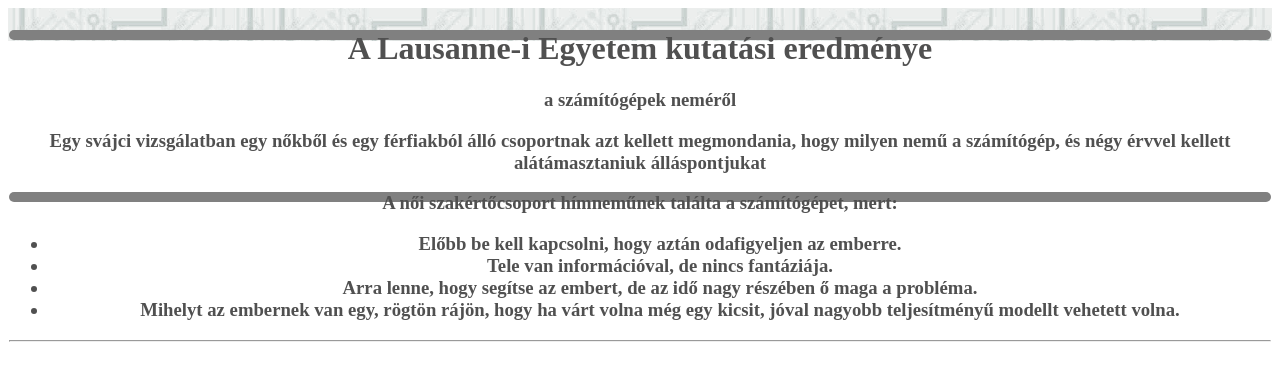
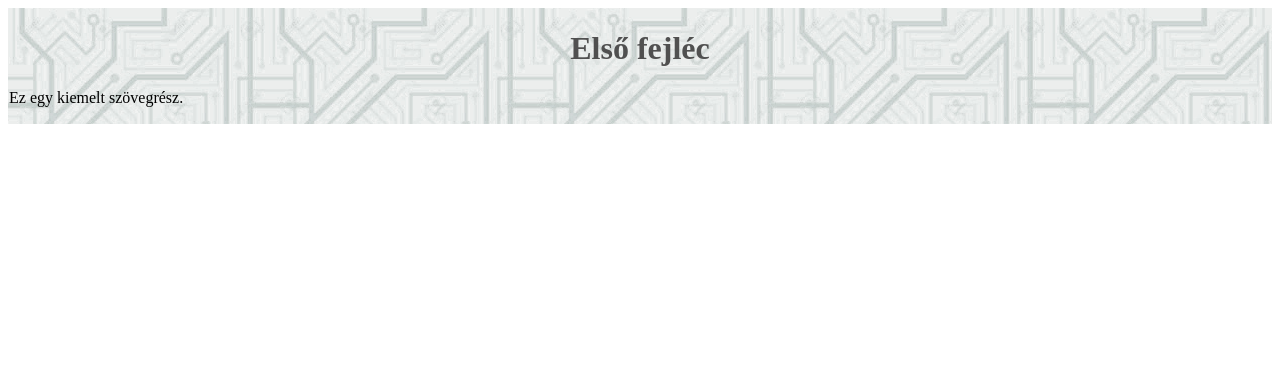
Before and after one commit to sotetvegzet/First-Real-Occassion, a plain HTML site: page index.html in a window 1280 px wide. Drawn offline with Linux system fonts and the light colour scheme; files that its build step writes are made by us from their sources; files whose address does not match are found by name.

Commit message:
első commit

```diff
--- a/index.html
+++ b/index.html
@@ -16,31 +16,8 @@
 </head>
 <body>
 	<!-- Inline stíluslap
-	<h1 style='color:red;'>Első fejléc</h1>
+	<h1 style='color:red;'>Első fejléc</h1> -->
 	<h1>Első fejléc</h1>
-	<p>Ez egy <spam>kiemelt</spam> szövegrész.</p> -->
-	<!-- Képe elérése,ha abban a mappában van
-		amely abban a mappában van,amelyben az
-		index.html állomány található.
-	<img src='./images/cat.jpg'/> -->
-	<!-- Képe elérése,ha egy olyan mappában van
-		amely abban a mappában van,amelyben az
-		index.html állomány található.
-	<img src='../../cat.jpg'/> -->
-	<div>
-		<h1>A Lausanne-i Egyetem kutatási eredménye <h1>
-		<h3>a számítógépek neméről<h3>
-		<p>Egy svájci vizsgálatban egy nőkből és egy férfiakból álló csoportnak azt kellett megmondania, hogy milyen nemű a számítógép, és négy érvvel kellett alátámasztaniuk álláspontjukat</p>
-		<div class='belso'/div>
-		<p>A női szakértőcsoport hímneműnek találta a számítógépet, mert: </p>
-		<ul>
-			<li> Előbb be kell kapcsolni, hogy aztán odafigyeljen az emberre.</li>
-			<li> Tele van információval, de nincs fantáziája. </li>
-			<li> Arra lenne, hogy segítse az embert, de az idő nagy részében ő maga a probléma. </li>
-			<li> Mihelyt az embernek van egy, rögtön rájön, hogy ha várt volna még egy kicsit, jóval nagyobb teljesítményű modellt vehetett volna.</li> </ul>
-	</ul>
-	<hr/>
-	</div>
-
+	<p>Ez egy <spam>kiemelt</spam> szövegrész.</p>
 </body>
 </html>
```
